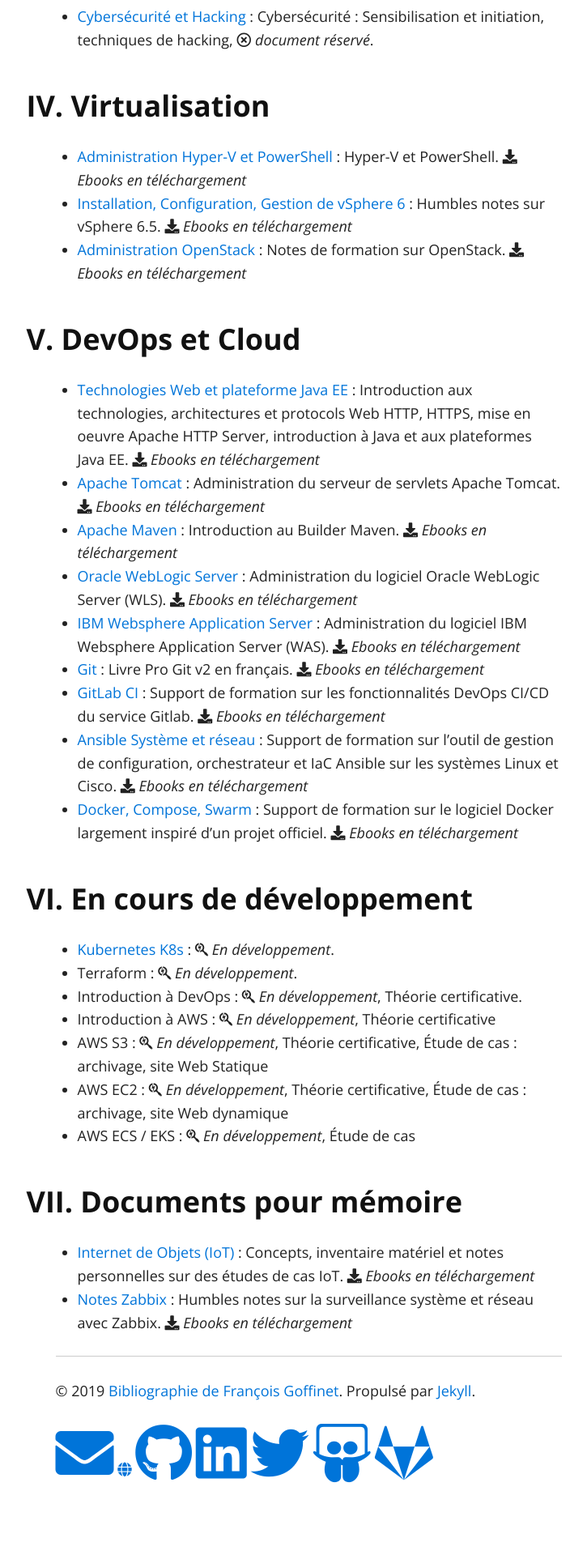
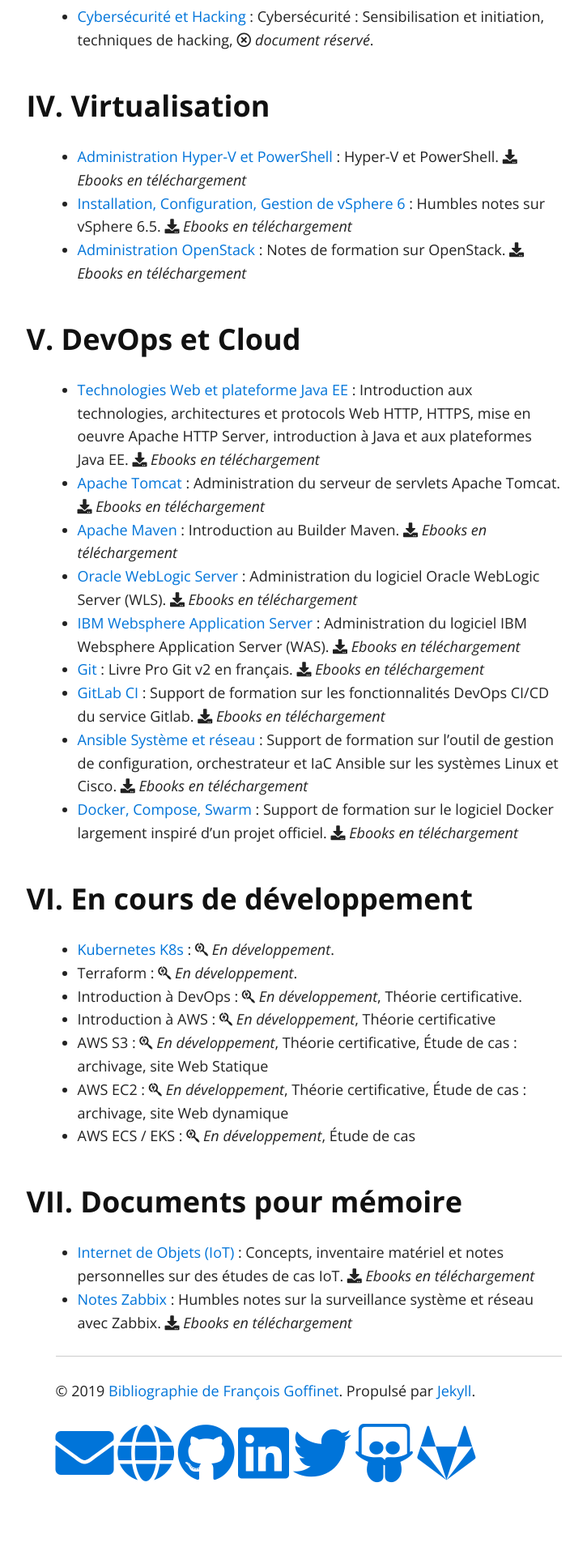
Before and after one commit to goffinet/biblio, a Jekyll site: the page built from index.md, in a window 1280 px wide. Shown: the part 2987-4907 px from the top of the page at 81% size, without its empty margins (259-984 px from the left). Built offline with Jekyll 4.4.1, drawn with Linux system fonts in a browser that asks for light colours.

Commit message:
Update social.html

```diff
--- a/_includes/social.html
+++ b/_includes/social.html
@@ -1,7 +1,7 @@
 <p>&copy; {{ site.time | date: '%Y' }} <a href="{{ site.url }}" itemprop="url">{{ site.title }}</a>. Propulsé par <a href="https://jekyllrb.com" rel="nofollow">Jekyll</a>.</p>
 <p>
 {% if site.email %}<a href="mailto:{{ site.email | encode_email }}"><i class="fas fa-envelope fa-4x"></i></a>{% endif %}
-{% if site.web %}<a href="{{ site.web }}"><i class="fas fa-globe"></i></a>{% endif %}
+{% if site.web %}<a href="{{ site.web }}"><i class="fas fa-globe fa-4x"></i></a>{% endif %}
 {% if site.github_username %}<a href="https://github.com/{{ site.github_username }}" target="_blank" title="GitHub"><i class="fab fa-github fa-4x"></i></a>{% endif %}
 {% if site.linkedin_username %}<a href="https://www.linkedin.com/in/{{ site.linkedin_username }}" target="_blank" title="LinkedIn"><i class="fab fa-linkedin fa-4x"></i></a>{% endif %}
 {% if site.twitter_username %}<a href="https://twitter.com/{{ site.twitter_username }}" target="_blank" title="Twitter"><i class="fab fa-twitter fa-4x"></i></a>{% endif %}
```
